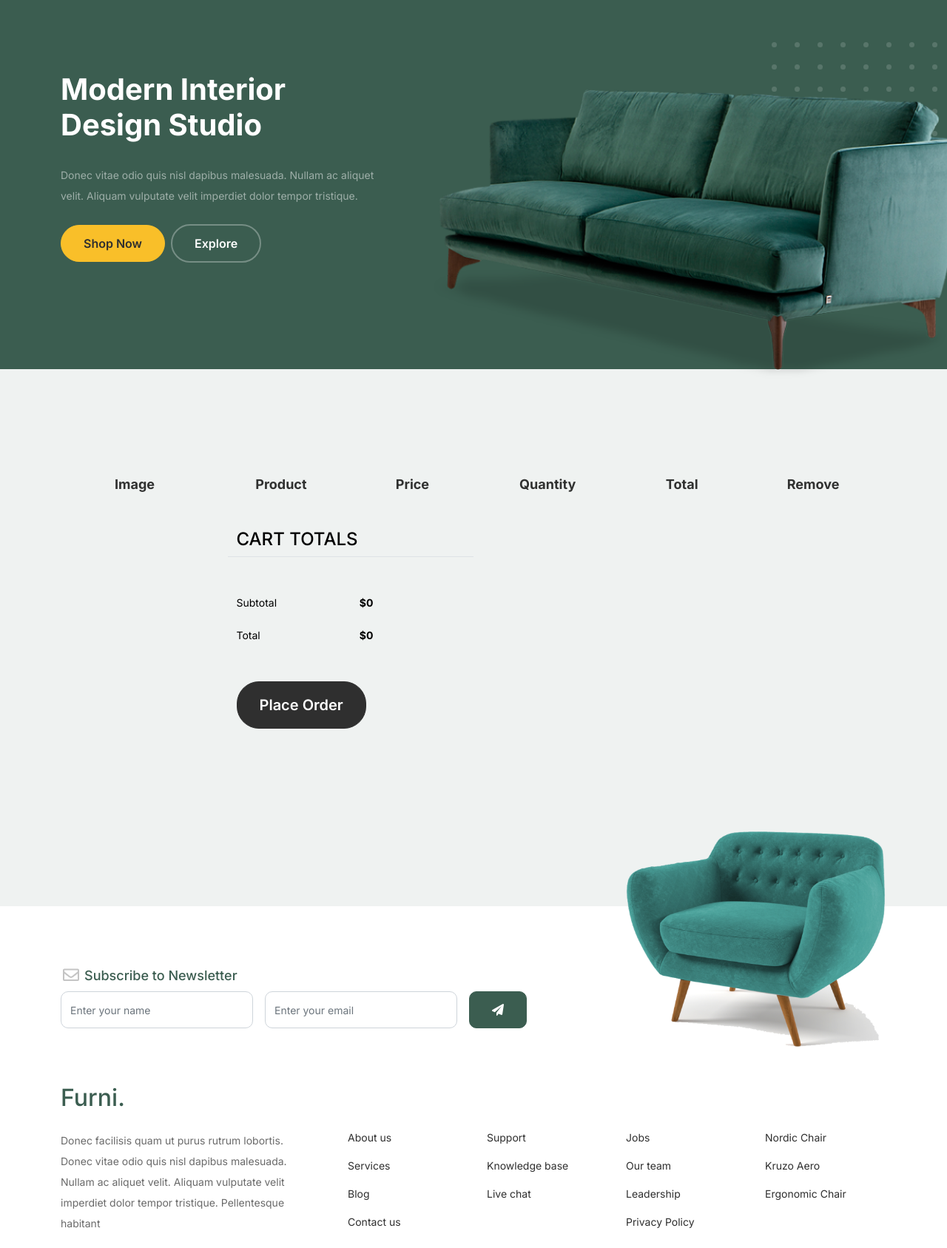
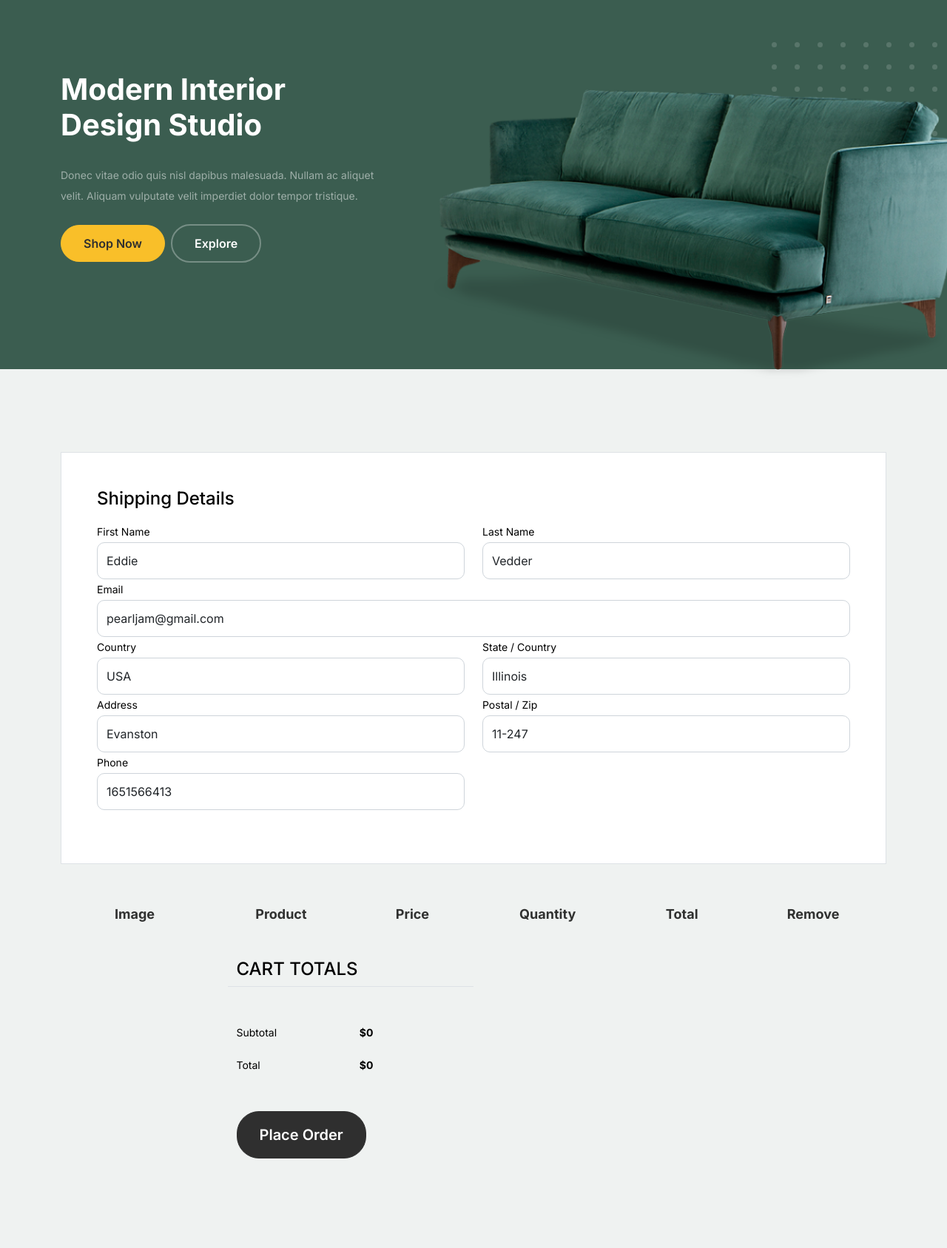
Before and after one commit to 84Dmytro07/ProjectITStep, a Django app: page /orders/create/ in a window 1280 px wide; the page is wider, and only the part inside the window is pictured. Shown: the part 85-1772 px from the top of that part at 74% size. Run offline with Django 5.2, Linux system fonts and the light colour scheme; a user stored in the database is signed in; data comes from the database, SQL or seed files in the repository; both versions use the stored data as it was after the commit; lists and menus that the app fills with data are empty; parts of the project's set-up code (start-up, migrations or seed data) failed here and were passed over; some libraries are stand-ins or nearby versions.

Commit message:
доделал полный цикл заказа , теперь видно в админке.

```diff
--- a/website/orders/forms.py
+++ b/website/orders/forms.py
@@ -4,4 +4,4 @@ from .models import Order
 class OrderCreateForm(forms.ModelForm):
     class Meta:
         model = Order
-        fields = ['first_name', 'last_name', 'email', 'address']
+        fields = ['first_name', 'last_name', 'email', 'address', 'postal_zip', 'country', 'state_country', 'phone']
--- a/website/orders/models.py
+++ b/website/orders/models.py
@@ -1,17 +1,23 @@
+from shop.models import Product
 from django.db import models
-from shop.models import Product
+from django.contrib.auth.models import User
+
 
 class Order(models.Model):
     first_name = models.CharField(max_length=50)
     last_name = models.CharField(max_length=50)
     email = models.EmailField()
-    address = models.CharField(max_length=250)  # Обычно адреса длиннее 50 символов
+    address = models.CharField(max_length=250)
+    postal_zip = models.CharField(max_length=20, blank=True, null=True)
+    country = models.CharField(max_length=100, blank=True, null=True)
+    state_country = models.CharField(max_length=100, blank=True, null=True)
+    phone = models.CharField(max_length=20, blank=True, null=True)
     created = models.DateTimeField(auto_now_add=True)
     updated = models.DateTimeField(auto_now=True)
     paid = models.BooleanField(default=False)
 
     class Meta:
-        ordering = ('-created',)  # Добавил минус для сортировки по убыванию
+        ordering = ('-created',)
         verbose_name = 'Замовлення'
         verbose_name_plural = 'Замовлення'
 
--- a/website/orders/views.py
+++ b/website/orders/views.py
@@ -1,23 +1,35 @@
+from .models import OrderItem
 from django.shortcuts import render
-from .models import OrderItem
 from .forms import OrderCreateForm
 from shopping_cart.cart import Cart
+
 
 def order_create(request):
     cart = Cart(request)
     if request.method == 'POST':
         form = OrderCreateForm(request.POST)
         if form.is_valid():
-            order = form.save()
+            order = form.save(commit=False)
+            order.user = request.user  # Если в будущем вы хотите сохранять информацию о пользователе
+            order.save()
             for item in cart:
-                OrderItem.objects.create(
-                    order=order,
-                    product=item['product'],
-                    price=item['price'],
-                    quantity=item['quantity']
-                )
+                OrderItem.objects.create(order=order,
+                                         product=item['product'],
+                                         price=item['price'],
+                                         quantity=item['quantity'])
             cart.clear()
             return render(request, 'orders/created.html', {'order': order})
     else:
-        form = OrderCreateForm()
+        initial_data = {
+            'first_name': request.user.first_name,
+            'last_name': request.user.last_name,
+            'email': request.user.email,
+            'address': request.user.profile.address,
+            'postal_zip': request.user.profile.postal_zip,
+            'country': request.user.profile.country,
+            'state_country': request.user.profile.state_country,
+            'phone': request.user.profile.phone,
+        }
+        form = OrderCreateForm(initial=initial_data)
+
     return render(request, 'orders/create.html', {'cart': cart, 'form': form})
--- a/website/templates/orders/create.html
+++ b/website/templates/orders/create.html
@@ -6,6 +6,55 @@
         <div class="row mb-5">
             <form class="col-md-12" method="post" action="{% url 'orders:order_create' %}">
                 {% csrf_token %}
+
+                <!-- Данные пользователя -->
+                <div class="p-3 p-lg-5 border bg-white mb-4">
+                    <h2 class="h4 text-black mb-3">Shipping Details</h2>
+                    <div class="form-group row">
+                        <div class="col-md-6">
+                            <label for="first_name" class="text-black">First Name</label>
+                            <input type="text" class="form-control" id="first_name" name="first_name" value="{{ form.first_name.value }}">
+                        </div>
+                        <div class="col-md-6">
+                            <label for="last_name" class="text-black">Last Name</label>
+                            <input type="text" class="form-control" id="last_name" name="last_name" value="{{ form.last_name.value }}">
+                        </div>
+                    </div>
+                    <div class="form-group row">
+                        <div class="col-md-12">
+                            <label for="email" class="text-black">Email</label>
+                            <input type="email" class="form-control" id="email" name="email" value="{{ form.email.value }}">
+                        </div>
+                    </div>
+                    <div class="form-group row">
+                        <div class="col-md-6">
+                            <label for="country" class="text-black">Country</label>
+                            <input type="text" class="form-control" id="country" name="country" value="{{ form.country.value }}">
+                        </div>
+                        <div class="col-md-6">
+                            <label for="state_country" class="text-black">State / Country</label>
+                            <input type="text" class="form-control" id="state_country" name="state_country" value="{{ form.state_country.value }}">
+                        </div>
+                    </div>
+                    <div class="form-group row">
+                        <div class="col-md-6">
+                            <label for="address" class="text-black">Address</label>
+                            <input type="text" class="form-control" id="address" name="address" value="{{ form.address.value }}">
+                        </div>
+                        <div class="col-md-6">
+                            <label for="postal_zip" class="text-black">Postal / Zip</label>
+                            <input type="text" class="form-control" id="postal_zip" name="postal_zip" value="{{ form.postal_zip.value }}">
+                        </div>
+                    </div>
+                    <div class="form-group row mb-4">
+                        <div class="col-md-6">
+                            <label for="phone" class="text-black">Phone</label>
+                            <input type="text" class="form-control" id="phone" name="phone" value="{{ form.phone.value }}">
+                        </div>
+                    </div>
+                </div>
+
+                <!-- Корзина товаров -->
                 <div class="site-blocks-table">
                     <table class="table">
                         <thead>
@@ -28,17 +77,7 @@
                                     <h2 class="h5 text-black">{{ item.product.name }}</h2>
                                 </td>
                                 <td>${{ item.product.price }}</td>
-                                <td>
-                                    <div class="input-group mb-3 d-flex align-items-center quantity-container" style="max-width: 120px;">
-                                        <div class="input-group-prepend">
-                                            <button class="btn btn-outline-black decrease" type="submit" name="quantity_{{ item.product.id }}" value="{{ item.quantity|add:'-1' }}">&minus;</button>
-                                        </div>
-                                        <input type="text" class="form-control text-center quantity-amount" name="quantity_{{ item.product.id }}" value="{{ item.quantity }}" placeholder="" aria-label="Example text with button addon" aria-describedby="button-addon1">
-                                        <div class="input-group-append">
-                                            <button class="btn btn-outline-black increase" type="submit" name="quantity_{{ item.product.id }}" value="{{ item.quantity|add:'1' }}">&plus;</button>
-                                        </div>
-                                    </div>
-                                </td>
+                                <td>{{ item.quantity }}</td>
                                 <td>${{ item.price }}</td>
                                 <td>
                                     <a href="{% url 'shopping_cart:cart_remove' item.product.id %}" class="btn btn-black btn-sm">X</a>
@@ -48,6 +87,8 @@
                         </tbody>
                     </table>
                 </div>
+
+                <!-- Итого и кнопка для размещения заказа -->
                 <div class="row">
                     <div class="col-md-6 pl-5">
                         <div class="row justify-content-end">
--- a/website/templates/shop/base.html
+++ b/website/templates/shop/base.html
@@ -68,7 +68,7 @@
         </ul>
     </li>
           <li class="nav-item">
-              <a class="nav-link position-relative" href="{% url 'orders:order_create' %}">
+              <a class="nav-link position-relative" href="{% url 'shopping_cart:cart_detail' %}">
                 <img src="{% static 'shop/images/cart.svg' %}" alt="Cart">
                {% if cart.get_total_quantity > 0 %}
                <span class="badge badge-secondary position-absolute top-0 start-100 translate-middle bg-dark text-white rounded-circle">
--- a/website/templates/shop/thankyou.html
+++ b/website/templates/shop/thankyou.html
@@ -13,7 +13,7 @@
           </span>
           <h2 class="display-3 text-black">Thank you!</h2>
           <p class="lead mb-5">You order was successfuly completed.</p>
-          <p><a href="shop.html" class="btn btn-sm btn-outline-black">Back to shop</a></p>
+          <p><a href="{% url 'Shop:cart_detail' %}" class="btn btn-sm btn-outline-black">Back to shop</a></p>
         </div>
       </div>
     </div>
```
Also changed, not shown: website/shop/forms.py (+17 -4 lines), website/shop/views.py (+15 -10 lines), website/templates/orders/created.html (+17 -8 lines), website/db.sqlite3, website/orders/migrations/0002_order_country_order_phone_order_postal_zip_and_more.py (added).
